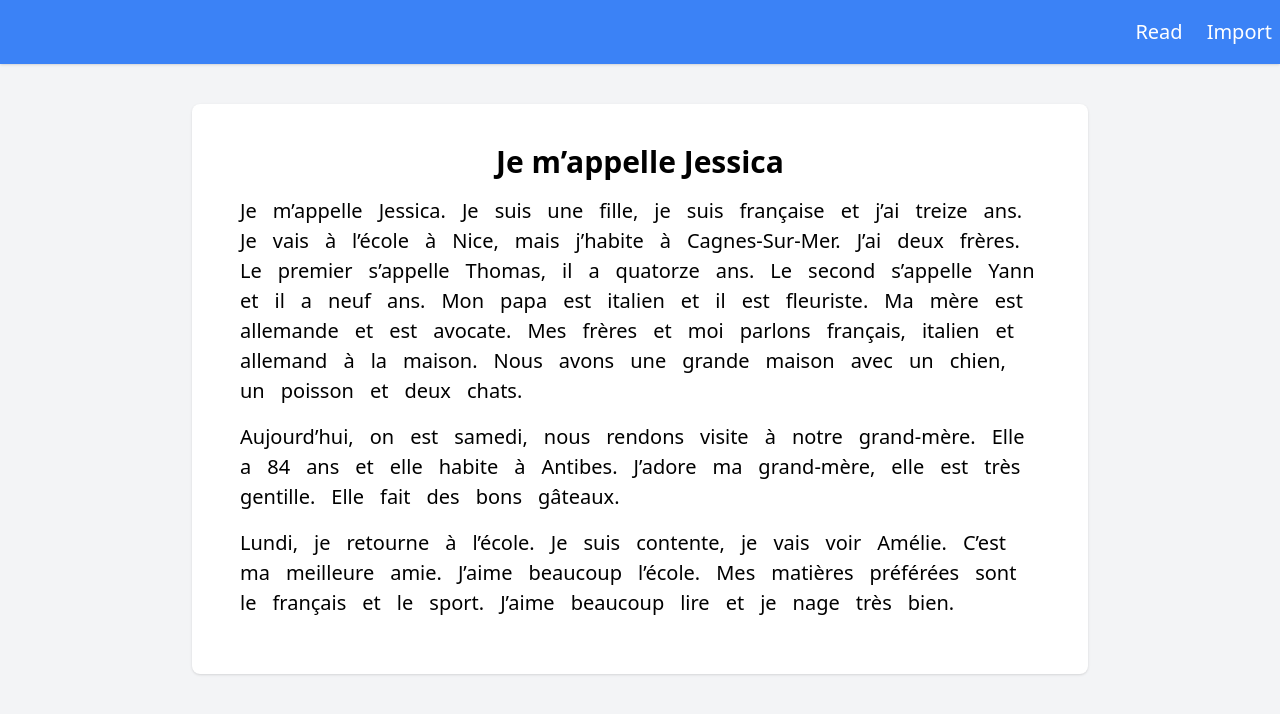
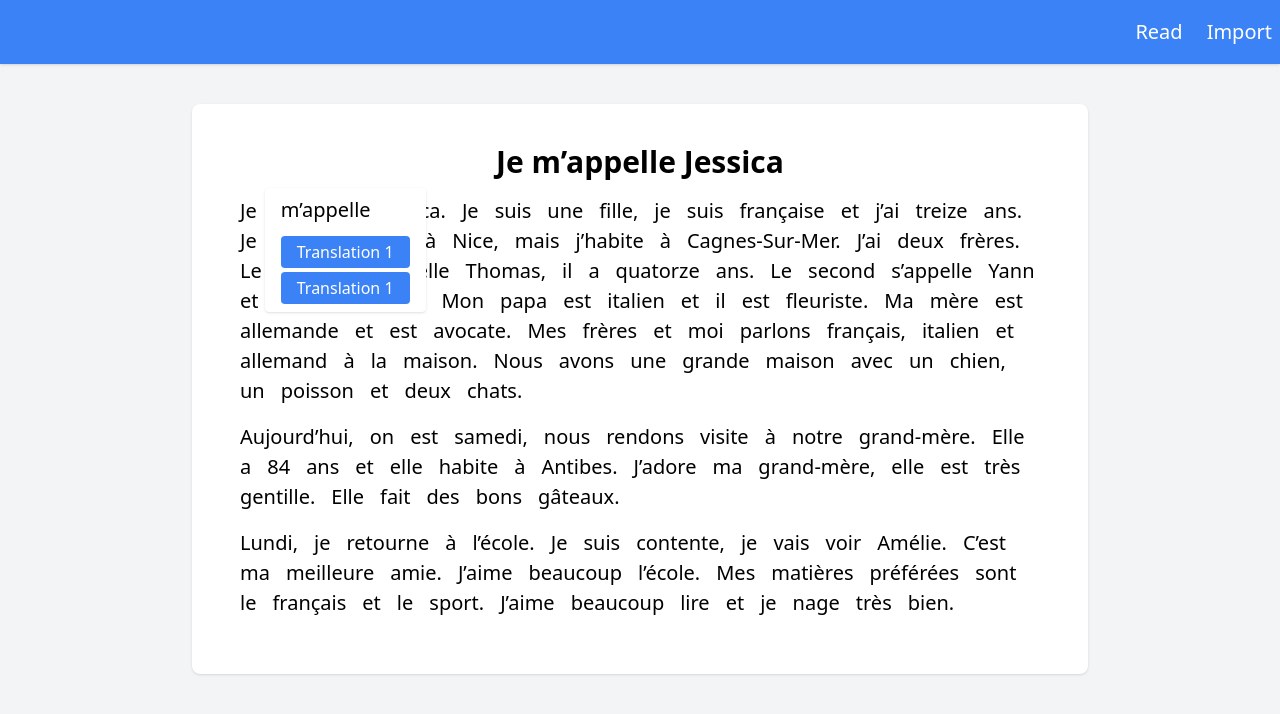
Before and after one commit to yap8/reader, a Vue app: page / in a window 1280 px wide. Both pictures are taken after a click on the button "m’appelle". Shown: the top 714 px of the page. Built offline with nearby package versions, Linux system fonts and the light colour scheme.

Commit message:
added reader translation placeholder

```diff
--- /dev/null
+++ b/src/components/ReaderTranslation.vue
@@ -0,0 +1,30 @@
+<template>
+  <div class="absolute -top-2 px-4 py-2 bg-white rounded shadow z-30">
+    <h4 class="mb-3">{{ word }}</h4>
+    <div class="flex flex-col">
+      <button
+        class="whitespace-nowrap py-1 px-4 mb-1 text-base text-white bg-blue-500 rounded transition hover:bg-blue-600"
+      >
+        Translation 1
+      </button>
+      <button
+        class="whitespace-nowrap py-1 px-4 text-base text-white bg-blue-500 rounded transition hover:bg-blue-600"
+      >
+        Translation 1
+      </button>
+    </div>
+  </div>
+</template>
+
+<script>
+export default {
+  props: {
+    word: {
+      type: String,
+      required: true,
+    },
+  },
+};
+</script>
+
+<style></style>
--- a/src/components/ReaderWord.vue
+++ b/src/components/ReaderWord.vue
@@ -1,18 +1,45 @@
 <template>
-  <button class="py-px px-2 rounded transition hover:bg-slate-100">
-    {{ word }}
-  </button>
+  <span class="inline-block relative">
+    <ReaderTranslation v-if="active" :word="word" @click.stop />
+    <button
+      :class="[
+        'relative py-px px-2 rounded transition hover:bg-slate-100',
+        { 'bg-slate-100': active },
+      ]"
+      @click="handleWordClick"
+    >
+      {{ word }}
+    </button>
+  </span>
 </template>
 
 <script>
+import ReaderTranslation from './ReaderTranslation';
+
 export default {
+  components: {
+    ReaderTranslation,
+  },
   props: {
     word: {
       type: String,
       required: true,
     },
   },
+  data() {
+    return {
+      active: false,
+    };
+  },
+  methods: {
+    handleWordClick(e) {
+      e.stopPropagation();
+
+      this.active = !this.active;
+    },
+  },
+  mounted() {
+    document.addEventListener('click', () => (this.active = false));
+  },
 };
 </script>
-
-<style></style>
--- a/src/pages/HomePage.vue
+++ b/src/pages/HomePage.vue
@@ -17,6 +17,7 @@ export default {
   },
   data() {
     return {
+      lang: 'fr',
       title: `Je m’appelle Jessica`,
       text: `Je m’appelle Jessica. Je suis une fille, je suis française et j’ai treize ans. Je vais à l’école à Nice, mais j’habite à Cagnes-Sur-Mer. J’ai deux frères. Le premier s’appelle Thomas, il a quatorze ans. Le second s’appelle Yann et il a neuf ans. Mon papa est italien et il est fleuriste. Ma mère est allemande et est avocate. Mes frères et moi parlons français, italien et allemand à la maison. Nous avons une grande maison avec un chien, un poisson et deux chats.
 
--- a/src/store/index.js
+++ b/src/store/index.js
@@ -1,14 +1,18 @@
-import { createStore } from 'vuex'
+import { createStore } from 'vuex';
 
 export default createStore({
   state: {
+    wordActive: false,
   },
-  getters: {
+  getters: {},
+  mutations: {
+    setActive(state) {
+      state.wordActive = true;
+    },
+    setInactive(state) {
+      state.wordActive = false;
+    },
   },
-  mutations: {
-  },
-  actions: {
-  },
-  modules: {
-  }
-})
+  actions: {},
+  modules: {},
+});
```
